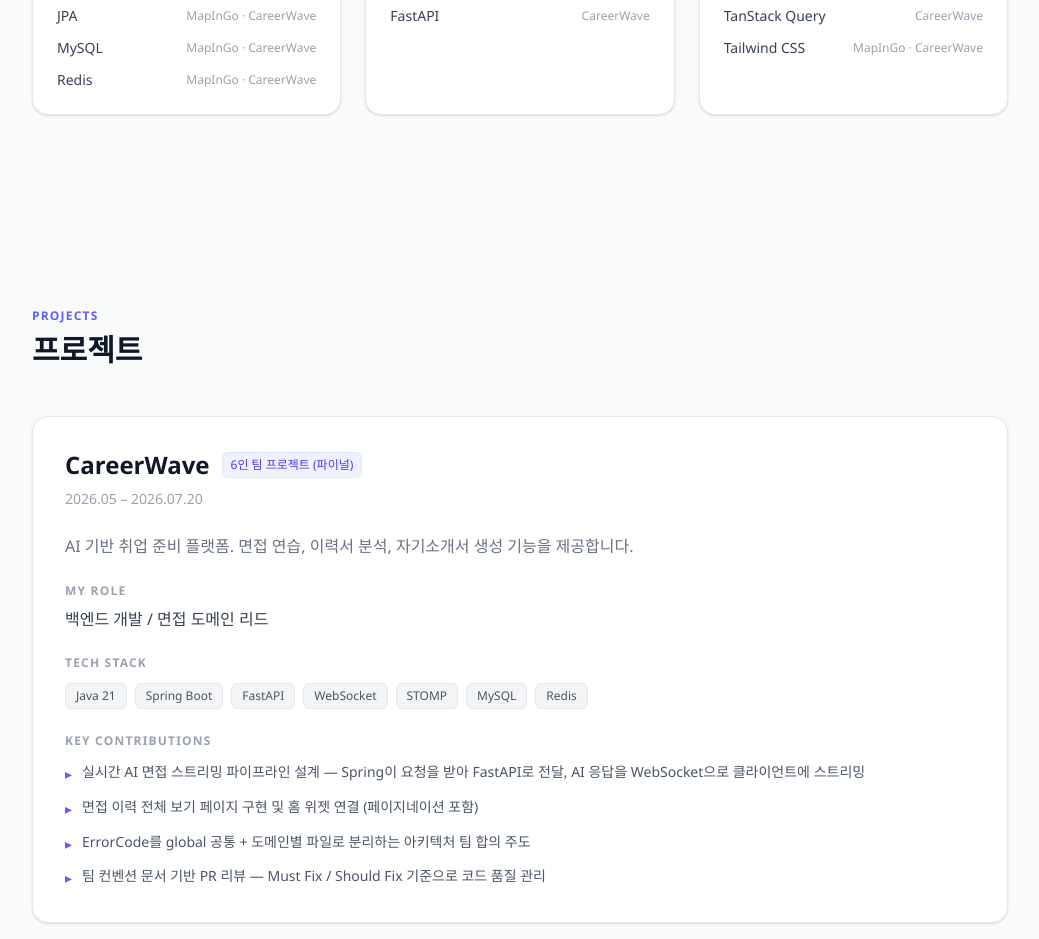
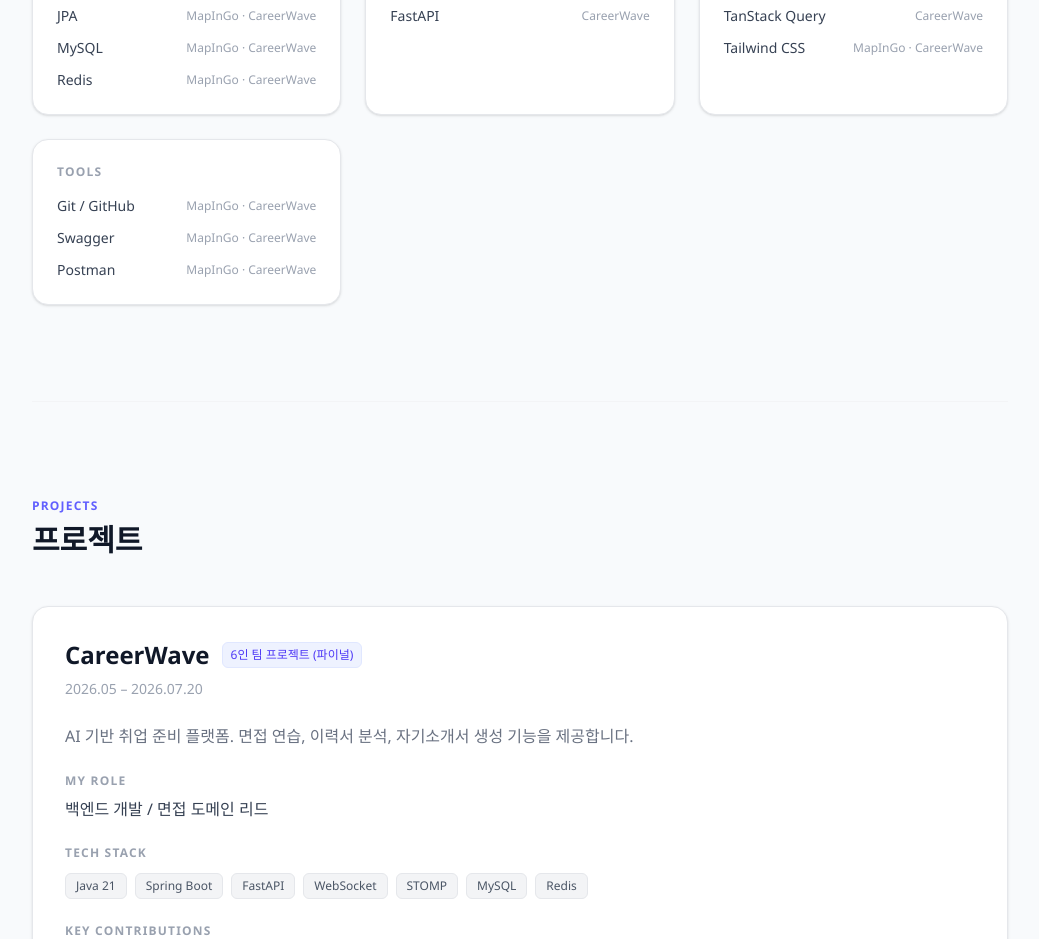
Before and after one commit to ixxveon/portfolio, a React app: page / in a window 1280 px wide. Shown: the part 1120-2059 px from the top of the page, without its empty margins (120-1159 px from the left). Built offline with nearby package versions, Linux system fonts and the light colour scheme; the HTML template or start-up script is replaced by a standard one.

Commit message:
feat : Tools 카테고리 추가 (Git/GitHub, Swagger, Postman)

```diff
--- a/src/data/portfolio.ts
+++ b/src/data/portfolio.ts
@@ -71,6 +71,14 @@
       { name: "TypeScript", project: "MapInGo · CareerWave" },
       { name: "TanStack Query", project: "CareerWave" },
       { name: "Tailwind CSS", project: "MapInGo · CareerWave" },
+    ],
+  },
+  {
+    category: "Tools",
+    items: [
+      { name: "Git / GitHub", project: "MapInGo · CareerWave" },
+      { name: "Swagger", project: "MapInGo · CareerWave" },
+      { name: "Postman", project: "MapInGo · CareerWave" },
     ],
   },
 ];
```
